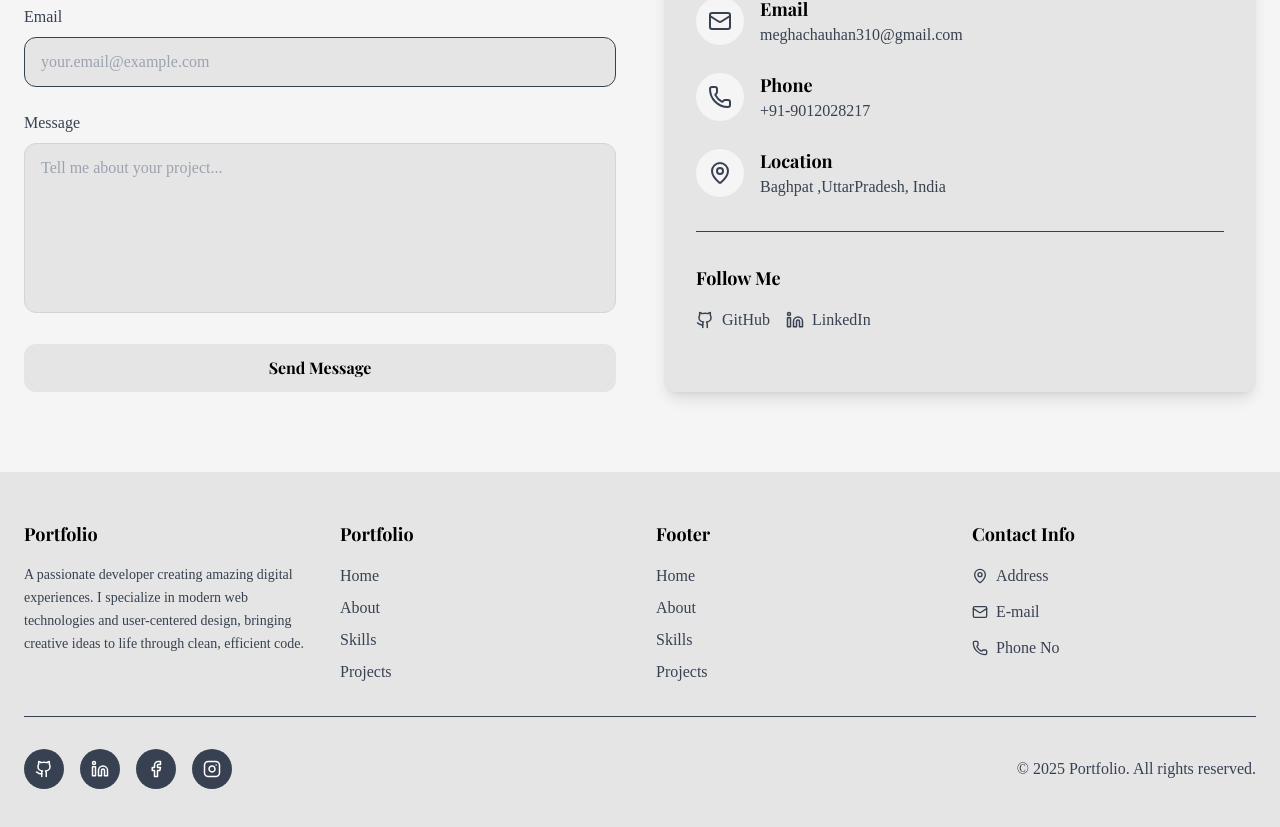
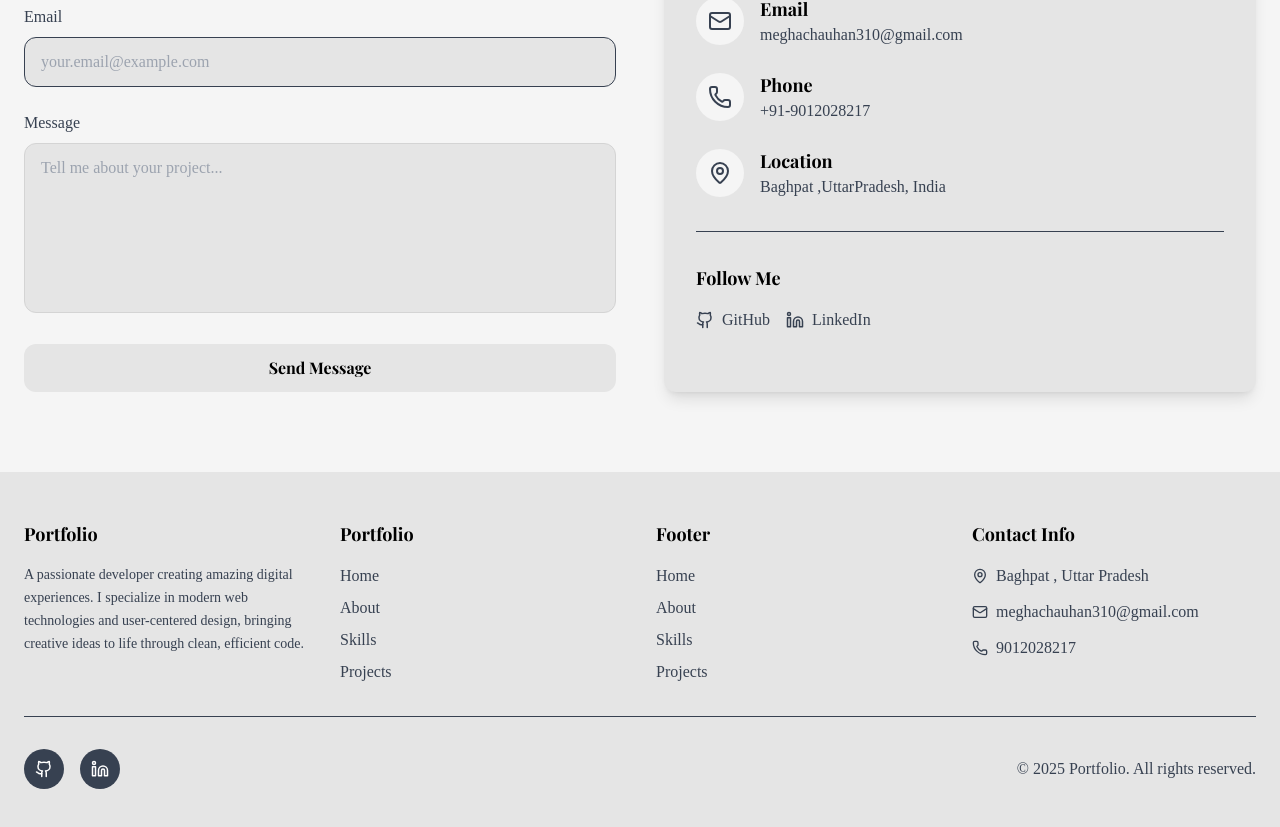
Before and after one commit to Megha03-coder/my-portfolio, a Next.js app: page / in a window 1280 px wide. Shown: the part 3593-4420 px from the top of the page. Built offline with nearby package versions, Linux system fonts and the light colour scheme; a web font is replaced by a local one.

Commit message:
add links in the footer

```diff
--- a/src/components/Footer.tsx
+++ b/src/components/Footer.tsx
@@ -88,15 +88,15 @@ const Footer = () => {
             <ul className="space-y-3">
               <li className="flex items-center space-x-2 text-gray-700 font-cmu">
                 <MapPin size={16} />
-                <span>Address</span>
+                <span>Baghpat , Uttar Pradesh</span>
               </li>
               <li className="flex items-center space-x-2 text-gray-700 font-cmu">
                 <Mail size={16} />
-                <span>E-mail</span>
+                <span>meghachauhan310@gmail.com</span>
               </li>
               <li className="flex items-center space-x-2 text-gray-700 font-cmu">
                 <Phone size={16} />
-                <span>Phone No</span>
+                <span>9012028217</span>
               </li>
             </ul>
           </div>
@@ -122,22 +122,7 @@ const Footer = () => {
               >
                 <Linkedin size={18} />
               </a>
-              <a
-                href="https://facebook.com"
-                target="_blank"
-                rel="noopener noreferrer"
-                className="w-10 h-10 bg-gray-700 rounded-full flex items-center justify-center text-white hover:bg-black hover:scale-110 transition-all duration-300 transform"
-              >
-                <Facebook size={18} />
-              </a>
-              <a
-                href="https://instagram.com"
-                target="_blank"
-                rel="noopener noreferrer"
-                className="w-10 h-10 bg-gray-700 rounded-full flex items-center justify-center text-white hover:bg-black hover:scale-110 transition-all duration-300 transform"
-              >
-                <Instagram size={18} />
-              </a>
+
             </div>
 
             {/* Copyright - Bottom Right */}
```
